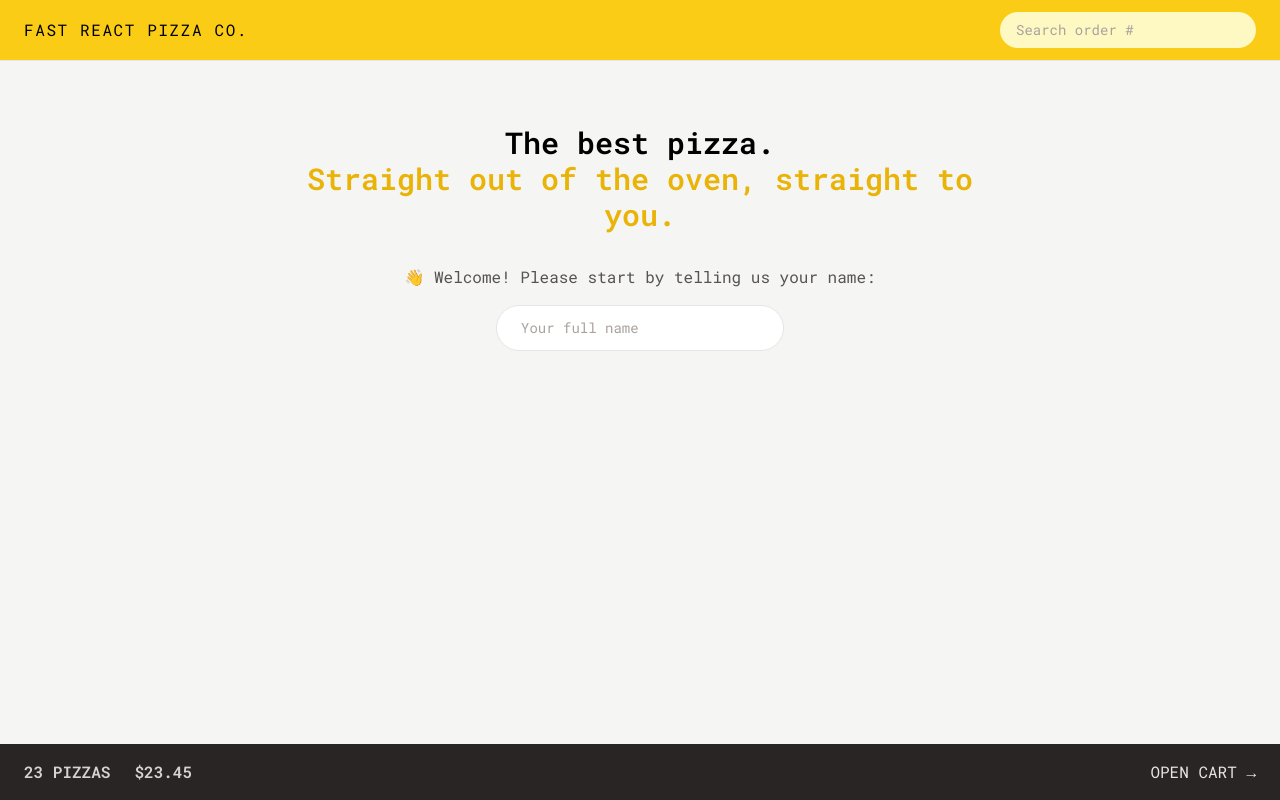
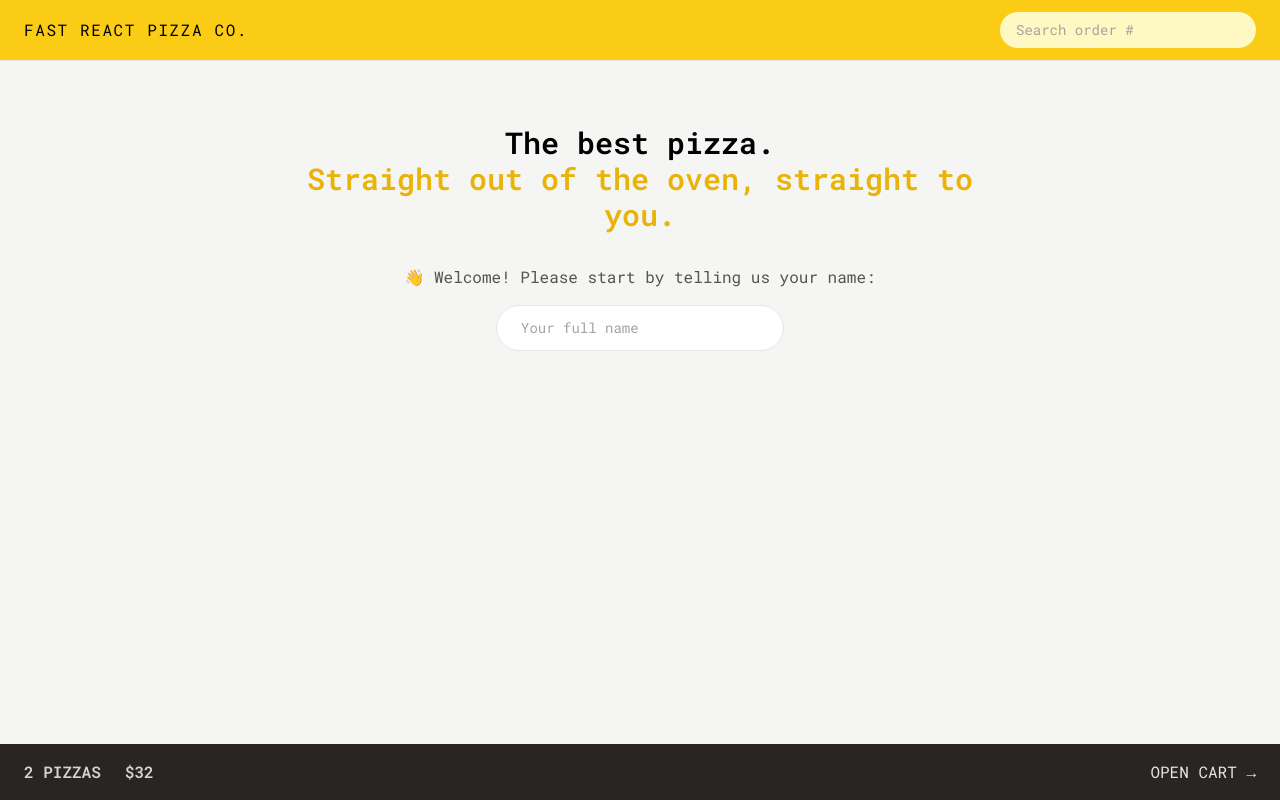
Before and after one commit to mickrubashkin/fast-react-pizza, a React (Vite) app: page / in a window 1280 px wide. Built offline with nearby package versions, Linux system fonts and the light colour scheme.

Commit message:
Add getTotalCartPrice selector to the cart slice

```diff
--- a/src/features/cart/CartOverview.jsx
+++ b/src/features/cart/CartOverview.jsx
@@ -1,11 +1,17 @@
+import { useSelector } from 'react-redux'
 import { Link } from 'react-router-dom'
+import { getTotalCartPrice, getTotalCartQuantity } from './cartSlice'
 
 function CartOverview() {
+  const totalCartQuantity = useSelector(getTotalCartQuantity)
+  const totalCartPrice = useSelector(getTotalCartPrice)
+  console.log(totalCartQuantity)
+
   return (
     <div className="flex items-center justify-between bg-stone-800 px-4 py-4 text-sm uppercase text-stone-200 sm:px-6 md:text-base">
       <p className="space-x-4 font-semibold text-stone-300 sm:space-x-6">
-        <span>23 pizzas</span>
-        <span>$23.45</span>
+        <span>{totalCartQuantity} pizzas</span>
+        <span>${totalCartPrice}</span>
       </p>
       <Link to="/cart">Open cart &rarr;</Link>
     </div>
--- a/src/features/cart/cartSlice.js
+++ b/src/features/cart/cartSlice.js
@@ -50,3 +50,9 @@
 } = cartSlice.actions
 
 export default cartSlice.reducer
+
+export const getTotalCartQuantity = (state) =>
+  state.cart.cart.reduce((sum, item) => sum + item.quantity, 0)
+
+export const getTotalCartPrice = (state) =>
+  state.cart.cart.reduce((sum, item) => sum + item.totalPrice, 0)
```
